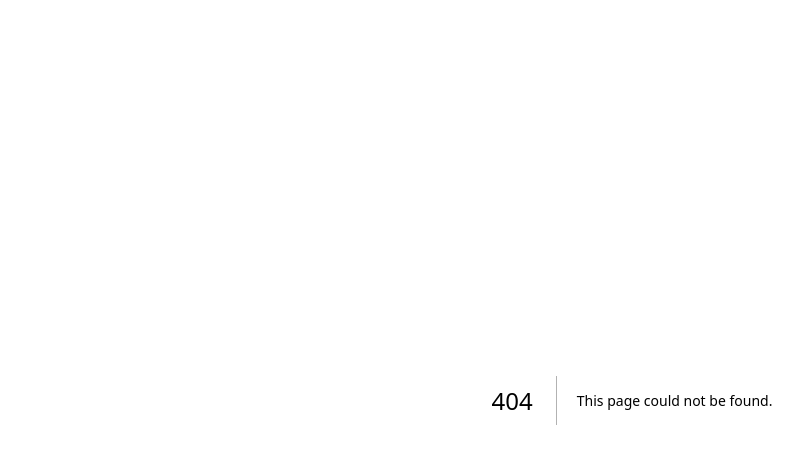
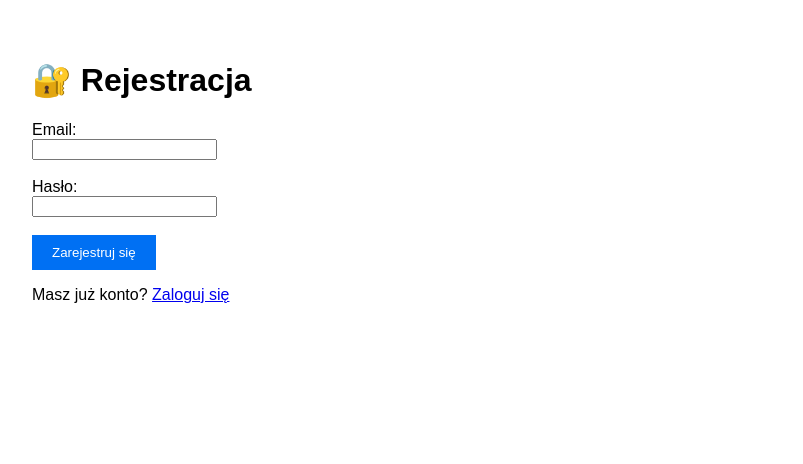
Before and after one commit to SprzedamTo/isprzedamto-final-live, a Next.js app: page /register in a window 1280 px wide. Before the commit this address had no page. Shown: the top 464 px of the page, without its empty margins (8-811 px from the left). Built offline with nearby package versions, Linux system fonts and the light colour scheme.

Commit message:
Create register.js

```diff
--- /dev/null
+++ b/pages/register.js
@@ -0,0 +1,55 @@
+import { useState } from 'react'
+import Head from 'next/head'
+import Link from 'next/link'
+
+export default function Register() {
+  const [email, setEmail] = useState('')
+  const [password, setPassword] = useState('')
+
+  const handleSubmit = (e) => {
+    e.preventDefault()
+    alert(`Utworzono konto dla:\n${email}`)
+    setEmail('')
+    setPassword('')
+  }
+
+  return (
+    <>
+      <Head>
+        <title>Rejestracja</title>
+      </Head>
+      <main style={{ fontFamily: 'Arial', padding: '2rem' }}>
+        <h1>🔐 Rejestracja</h1>
+        <form onSubmit={handleSubmit}>
+          <label>Email:<br />
+            <input
+              type="email"
+              value={email}
+              onChange={e => setEmail(e.target.value)}
+              required
+            />
+          </label><br /><br />
+          <label>Hasło:<br />
+            <input
+              type="password"
+              value={password}
+              onChange={e => setPassword(e.target.value)}
+              required
+            />
+          </label><br /><br />
+          <button type="submit" style={{
+            backgroundColor: '#0070f3',
+            color: 'white',
+            padding: '10px 20px',
+            border: 'none'
+          }}>
+            Zarejestruj się
+          </button>
+        </form>
+        <p style={{ marginTop: '1rem' }}>
+          Masz już konto? <Link href="/login">Zaloguj się</Link>
+        </p>
+      </main>
+    </>
+  )
+}
```
